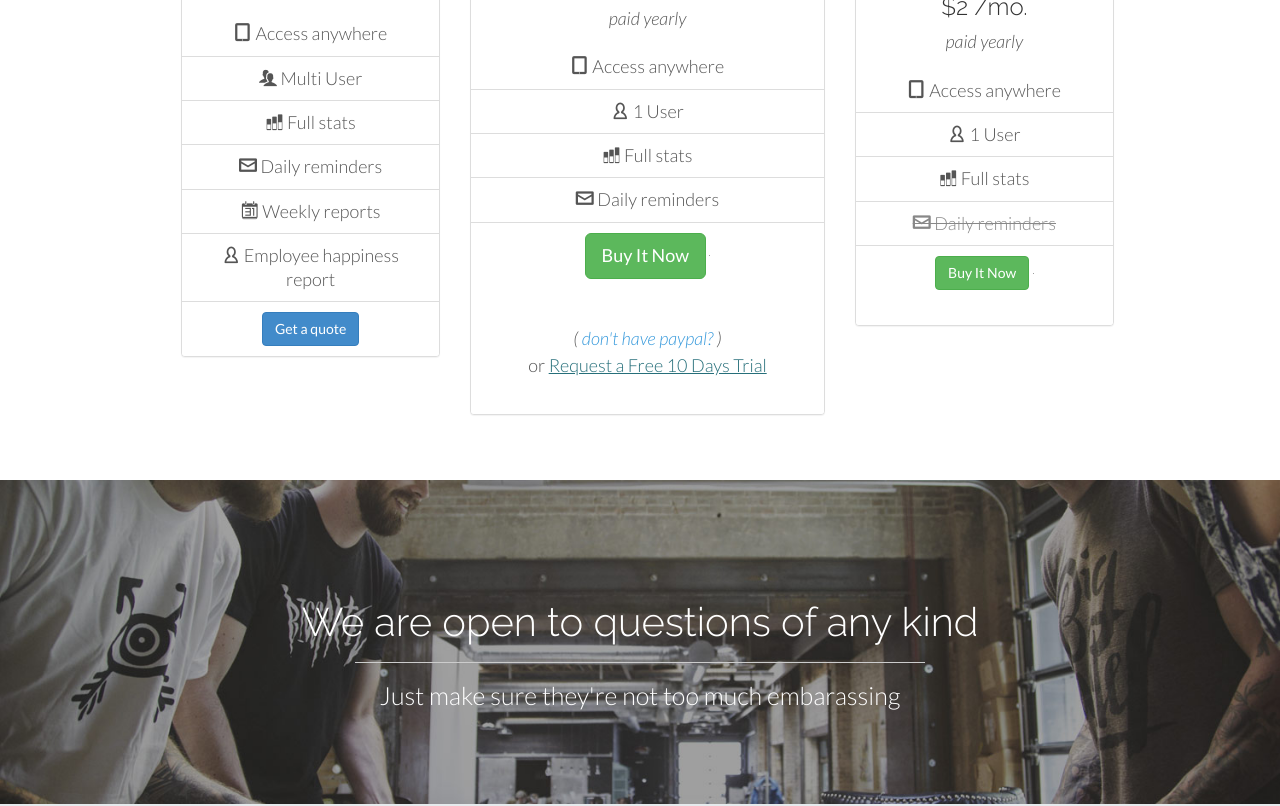
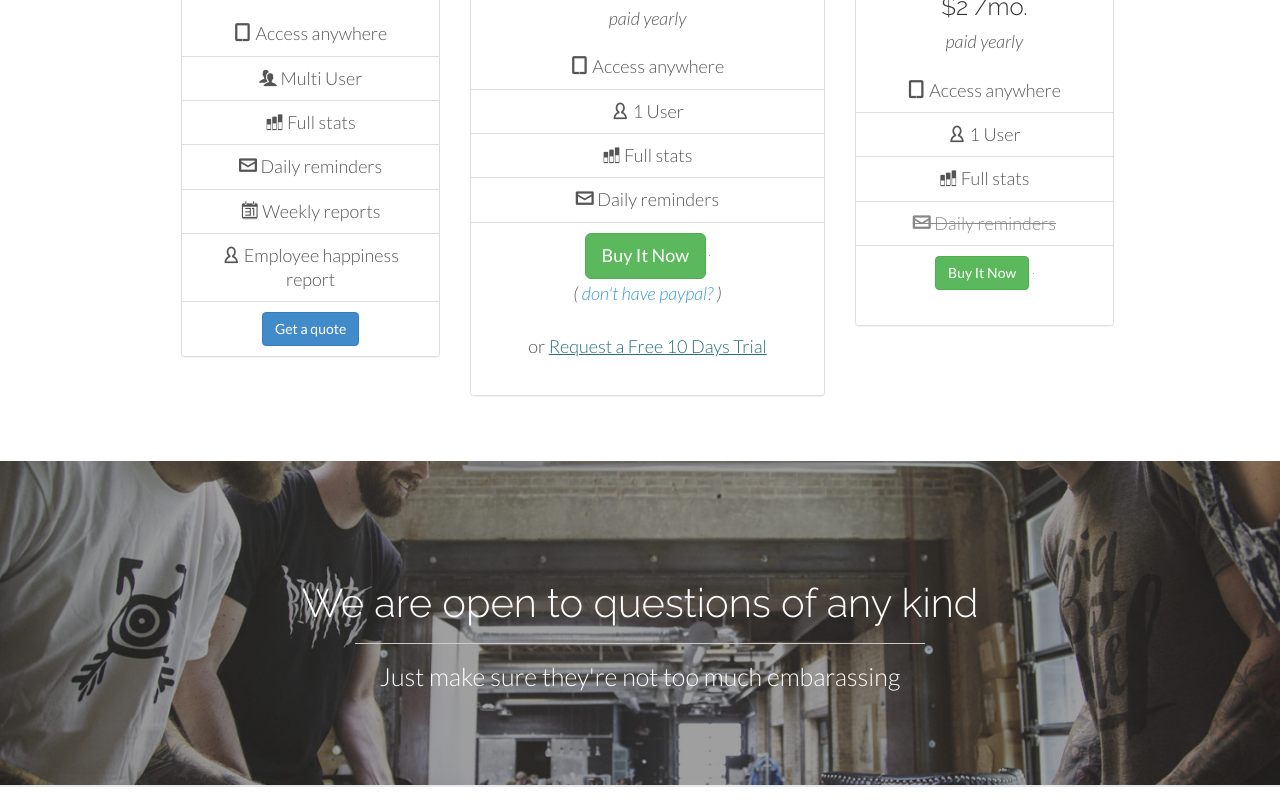
Before and after one commit to andrea-sdl/givemethechills, a plain HTML site: page index.html in a window 1280 px wide. Shown: the part 4808-5614 px from the top of the page. Drawn offline with Linux system fonts and the light colour scheme; grey boxes are pictures that could not be loaded; a script that the page names is missing.

Commit message:
Update index.html

```diff
--- a/index.html
+++ b/index.html
@@ -290,9 +290,9 @@
 								<input type="hidden" name="cmd" value="_s-xclick">
 								<input type="hidden" name="hosted_button_id" value="TWRTLSVD8KJ8Y">
 								<button class="btn btn-lg btn-success" type="submit">Buy It Now</button>
-								<img alt="" border="0" src="https://www.paypalobjects.com/it_IT/i/scr/pixel.gif" width="1" height="1">
-								</p><br/>
+								<img alt="" border="0" src="https://www.paypalobjects.com/it_IT/i/scr/pixel.gif" width="1" height="1"><br/>
 								<em>( <a href="http://selz.co/1fvdx7m" >don't have paypal?</a> )</em>
+								</p>
 							</form>
 							<p>
 							or <a class="typeform-share link" style="color: #266F7A; text-decoration:underline;" href="https://andrea-sdl.typeform.com/to/zuMaxU" data-mode="1" target="_blank">Request a Free 10 Days Trial</a>
```
